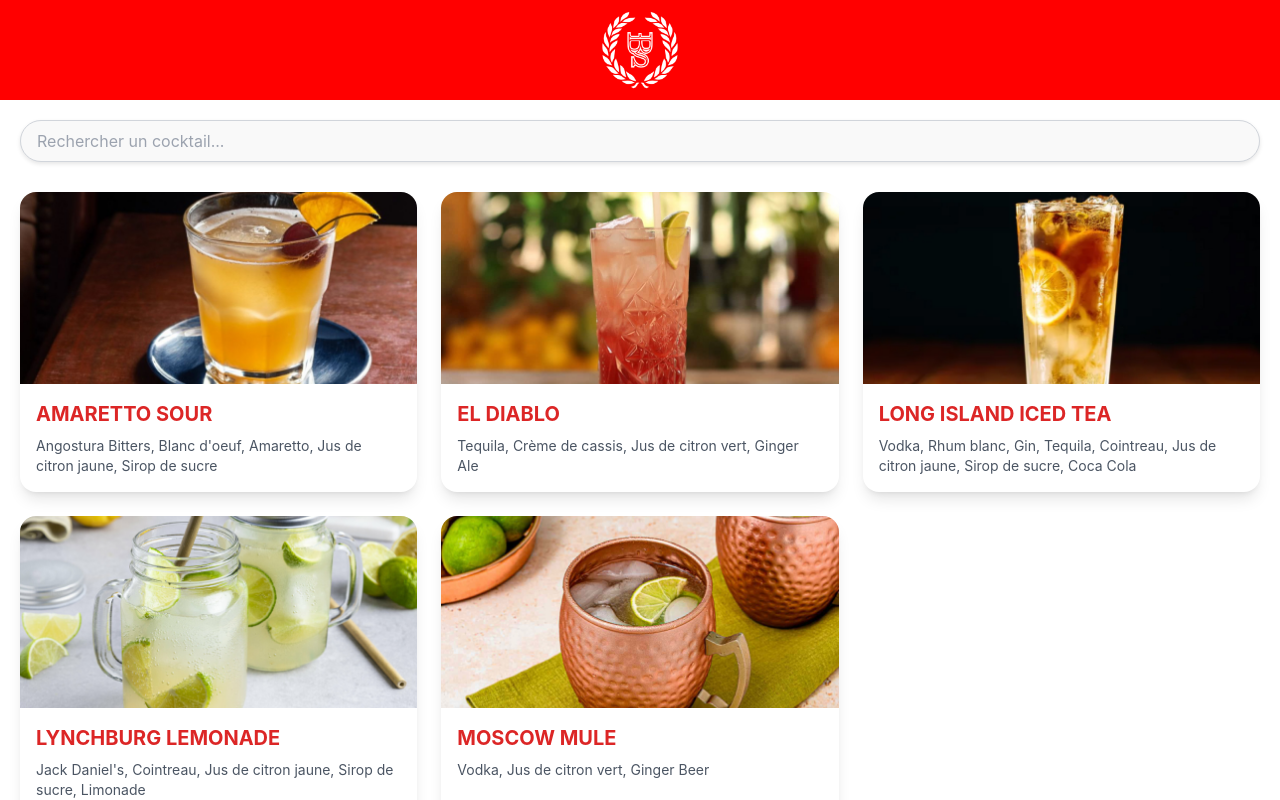
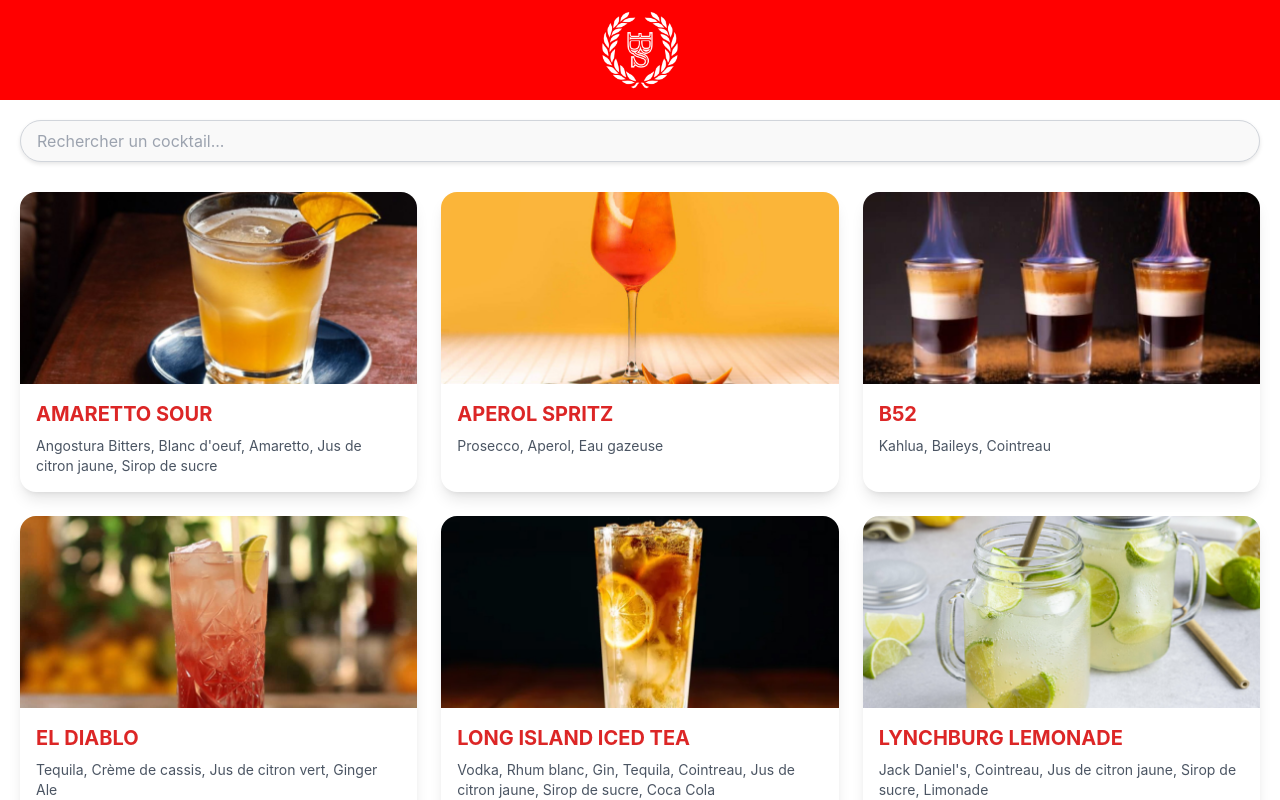
Before and after one commit to tho-bre/ebs-recipe-app, a React (Create React App) app: page / in a window 1280 px wide. Shown: the top 800 px of the page. Built offline with nearby package versions, Linux system fonts and the light colour scheme; the HTML template or start-up script is replaced by a standard one.

Commit message:
Add new cocktails to the list

```diff
--- a/src/data/cocktails.js
+++ b/src/data/cocktails.js
@@ -83,5 +83,35 @@
       ],
       decoration: "Quartier de citron jaune et une cerise",
       optional: ""
+    },
+    {
+      id: 6,
+      name: "APEROL SPRITZ",
+      image: "/images/aperol-spritz.jpg",
+      glass: "Verre à vin",
+      ice: "Cube",
+      technique: "Au verre",
+      ingredients: [
+        { name: "Prosecco", quantity: "6", unit: "cl" },
+        { name: "Aperol", quantity: "4", unit: "cl" },
+        { name: "Eau gazeuse", quantity: "2", unit: "cl" }
+      ],
+      decoration: "Tranche d'orange",
+      optional: ""
+    },
+    {
+      id: 7,
+      name: "B52",
+      image: "/images/b52.jpg",
+      glass: "Shooter",
+      ice: "Aucun",
+      technique: "Par couche",
+      ingredients: [
+        { name: "Kahlua", quantity: "2", unit: "cl" },
+        { name: "Baileys", quantity: "2", unit: "cl" },
+        { name: "Cointreau", quantity: "2", unit: "cl" }
+      ],
+      decoration: "Mettre le feu",
+      optional: ""
     }
   ];
```
